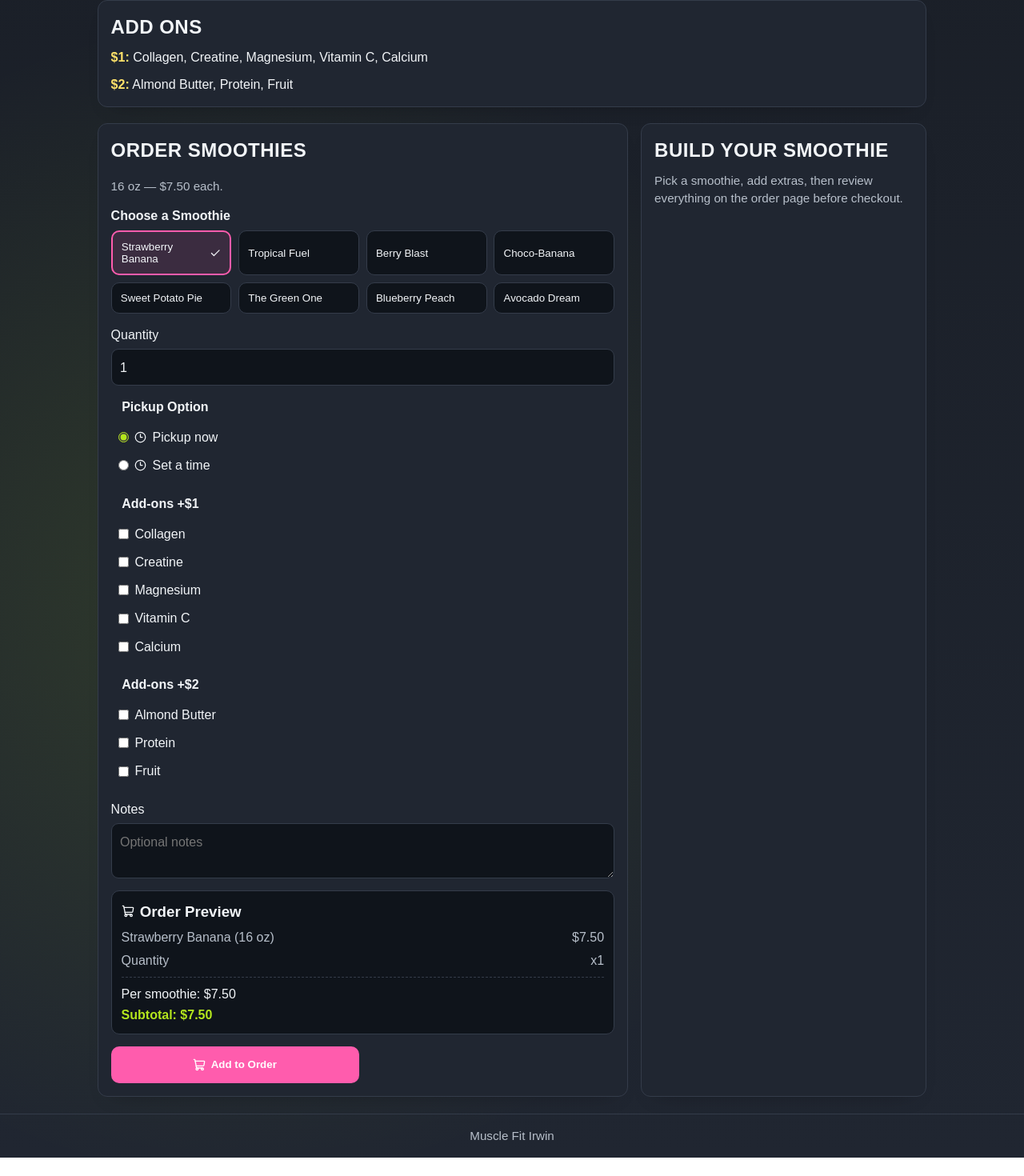
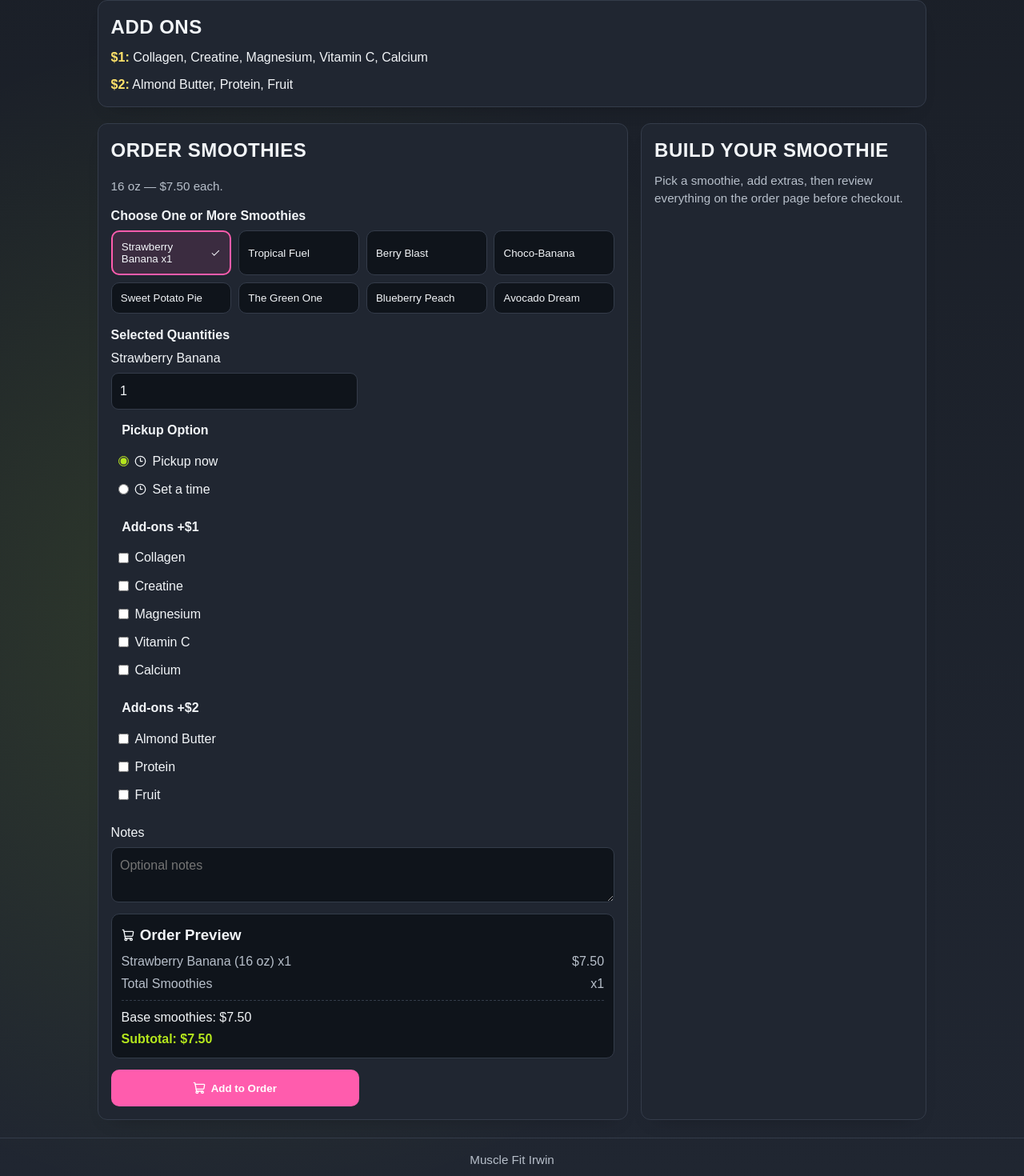
Before and after one commit to nwilliam441/Musclefit, a Next.js app: page /smoothies in a window 1280 px wide. Shown: the part 1041-2511 px from the top of the page at 80% size. Before the commit the page ends 2488 px from the top, so only its background shows below. Built offline with nearby package versions, Linux system fonts and the light colour scheme.

Commit message:
feat(smoothies): support selecting multiple smoothie types

```diff
--- a/components/smoothie-form.tsx
+++ b/components/smoothie-form.tsx
@@ -19,8 +19,9 @@ type SmoothieFormProps = {
 };
 
 export function SmoothieForm({ onCartUpdate }: SmoothieFormProps) {
-  const [selected, setSelected] = useState(allSmoothies[0].name);
-  const [quantity, setQuantity] = useState(1);
+  const [smoothieQuantities, setSmoothieQuantities] = useState<Record<string, number>>({
+    [allSmoothies[0].name]: 1,
+  });
   const [addonsOne, setAddonsOne] = useState<string[]>([]);
   const [addonsTwo, setAddonsTwo] = useState<string[]>([]);
   const [pickupType, setPickupType] = useState<"asap" | "scheduled">("asap");
@@ -29,19 +30,44 @@ export function SmoothieForm({ onCartUpdate }: SmoothieFormProps) {
   const [notes, setNotes] = useState("");
   const [addedMessage, setAddedMessage] = useState("");
 
-  const addonOneCost = addonsOne.length * 1;
-  const addonTwoCost = addonsTwo.length * 2;
-  const perSmoothieTotal = smoothieData.price + addonOneCost + addonTwoCost;
-  const orderTotal = perSmoothieTotal * quantity;
+  const selectedSmoothies = useMemo(
+    () => Object.entries(smoothieQuantities).filter(([, qty]) => qty > 0),
+    [smoothieQuantities],
+  );
+
+  const totalQuantity = useMemo(
+    () => selectedSmoothies.reduce((sum, [, qty]) => sum + qty, 0),
+    [selectedSmoothies],
+  );
+
+  const baseSmoothieCost = totalQuantity * smoothieData.price;
+  const addonOneCost = addonsOne.length * totalQuantity * 1;
+  const addonTwoCost = addonsTwo.length * totalQuantity * 2;
+  const orderTotal = baseSmoothieCost + addonOneCost + addonTwoCost;
 
   const lineItems = useMemo(() => {
-    const items: Array<{ label: string; amount: number }> = [
-      { label: `${selected} (${smoothieData.size})`, amount: smoothieData.price },
-    ];
-    addonsOne.forEach((a) => items.push({ label: a, amount: 1 }));
-    addonsTwo.forEach((a) => items.push({ label: a, amount: 2 }));
+    const items: Array<{ label: string; amount: number }> = selectedSmoothies.map(([name, qty]) => ({
+      label: `${name} (${smoothieData.size}) x${qty}`,
+      amount: smoothieData.price * qty,
+    }));
+
+    addonsOne.forEach((a) => items.push({ label: `${a} x${totalQuantity}`, amount: totalQuantity }));
+    addonsTwo.forEach((a) => items.push({ label: `${a} x${totalQuantity}`, amount: totalQuantity * 2 }));
     return items;
-  }, [selected, addonsOne, addonsTwo]);
+  }, [selectedSmoothies, addonsOne, addonsTwo, totalQuantity]);
+
+  const setSmoothieQty = (name: string, quantity: number) => {
+    setAddedMessage("");
+    setSmoothieQuantities((prev) => ({
+      ...prev,
+      [name]: Math.max(0, quantity),
+    }));
+  };
+
+  const toggleSmoothie = (name: string) => {
+    const current = smoothieQuantities[name] ?? 0;
+    setSmoothieQty(name, current > 0 ? 0 : 1);
+  };
 
   const toggleAddonOne = (addon: string) => {
     setAddedMessage("");
@@ -54,6 +80,11 @@ export function SmoothieForm({ onCartUpdate }: SmoothieFormProps) {
   };
 
   const onAddToCart = () => {
+    if (totalQuantity === 0) {
+      setAddedMessage("Select at least one smoothie.");
+      return;
+    }
+
     if (pickupType === "scheduled" && (!pickupDate || !pickupTime)) {
       alert("Please select a pickup date and time.");
       return;
@@ -68,10 +99,10 @@ export function SmoothieForm({ onCartUpdate }: SmoothieFormProps) {
       subtotal: orderTotal,
       lineItems,
       details: {
-        smoothie: selected,
+        smoothies: selectedSmoothies.map(([name, qty]) => ({ name, quantity: qty })),
         addonsOne,
         addonsTwo,
-        quantity,
+        totalQuantity,
         pickup: pickupSummary,
         notes,
       },
@@ -91,22 +122,20 @@ export function SmoothieForm({ onCartUpdate }: SmoothieFormProps) {
       </p>
 
       <div className="selection-group">
-        <p className="selection-title">Choose a Smoothie</p>
+        <p className="selection-title">Choose One or More Smoothies</p>
         <div className="selection-grid" role="radiogroup" aria-label="smoothie selection">
           {allSmoothies.map((s) => {
-            const isSelected = selected === s.name;
+            const qty = smoothieQuantities[s.name] ?? 0;
+            const isSelected = qty > 0;
             return (
               <button
                 key={s.name}
                 type="button"
                 className={`selection-card${isSelected ? " selected" : ""}`}
-                onClick={() => {
-                  setSelected(s.name);
-                  setAddedMessage("");
-                }}
+                onClick={() => toggleSmoothie(s.name)}
                 aria-pressed={isSelected}
               >
-                <span>{s.name}</span>
+                <span>{s.name}{isSelected ? ` x${qty}` : ""}</span>
                 {isSelected ? <Check size={15} aria-hidden="true" /> : null}
               </button>
             );
@@ -114,18 +143,24 @@ export function SmoothieForm({ onCartUpdate }: SmoothieFormProps) {
         </div>
       </div>
 
-      <label>
-        Quantity
-        <input
-          min={1}
-          type="number"
-          value={quantity}
-          onChange={(event) => {
-            setQuantity(Math.max(1, Number(event.target.value || 1)));
-            setAddedMessage("");
-          }}
-        />
-      </label>
+      {selectedSmoothies.length > 0 ? (
+        <div className="selection-group">
+          <p className="selection-title">Selected Quantities</p>
+          <div className="pickup-grid">
+            {selectedSmoothies.map(([name, qty]) => (
+              <label key={name}>
+                {name}
+                <input
+                  min={1}
+                  type="number"
+                  value={qty}
+                  onChange={(event) => setSmoothieQty(name, Math.max(1, Number(event.target.value || 1)))}
+                />
+              </label>
+            ))}
+          </div>
+        </div>
+      ) : null}
 
       <fieldset className="inline-options">
         <legend>Pickup Option</legend>
@@ -222,12 +257,12 @@ export function SmoothieForm({ onCartUpdate }: SmoothieFormProps) {
             </li>
           ))}
           <li>
-            <span>Quantity</span>
-            <span>x{quantity}</span>
+            <span>Total Smoothies</span>
+            <span>x{totalQuantity}</span>
           </li>
         </ul>
         <div className="cart-totals">
-          <p>Per smoothie: {formatCurrency(perSmoothieTotal)}</p>
+          <p>Base smoothies: {formatCurrency(baseSmoothieCost)}</p>
           <p className="total">Subtotal: {formatCurrency(orderTotal)}</p>
         </div>
       </section>
```
